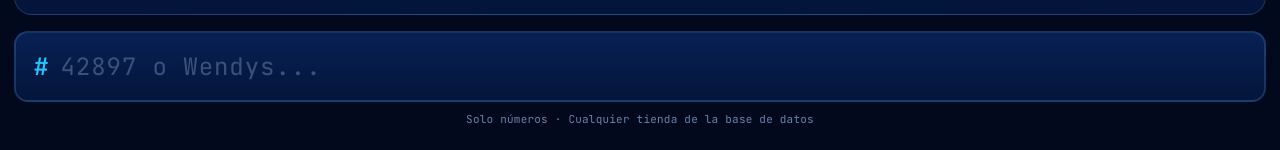
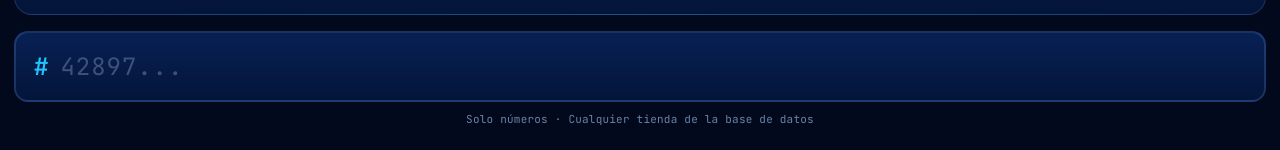
Before and after one commit to WhyNotEdit/epsmart, a website: page index.html in a window 1280 px wide. Shown: the part 228-378 px from the top of the page. Drawn offline with nearby package versions, Linux system fonts and the light colour scheme; no server answers.

Commit message:
Update index.html

```diff
--- a/index.html
+++ b/index.html
@@ -1322,8 +1322,8 @@ main{padding:14px var(--pad) 22px}
     <div class="gps-search">
       <div class="gps-input-wrap">
         <span class="gps-input-prefix">#</span>
-        <input type="text" inputmode="text" autocomplete="off" autocorrect="off" spellcheck="false"
-               id="gpsSearch" placeholder="42897 o Wendys..." oninput="renderGpsResults()">
+        <input type="text" inputmode="numeric" pattern="[0-9]*" autocomplete="off" autocorrect="off" spellcheck="false"
+               id="gpsSearch" placeholder="42897..." oninput="renderGpsResults()">
         <button class="gps-clear" id="gpsClear" onclick="clearGpsSearch()" aria-label="Limpiar">
           <svg width="14" height="14" viewBox="0 0 24 24" fill="none" stroke="currentColor" stroke-width="2.5" stroke-linecap="round"><path d="M18 6 6 18M6 6l12 12"/></svg>
         </button>
```
